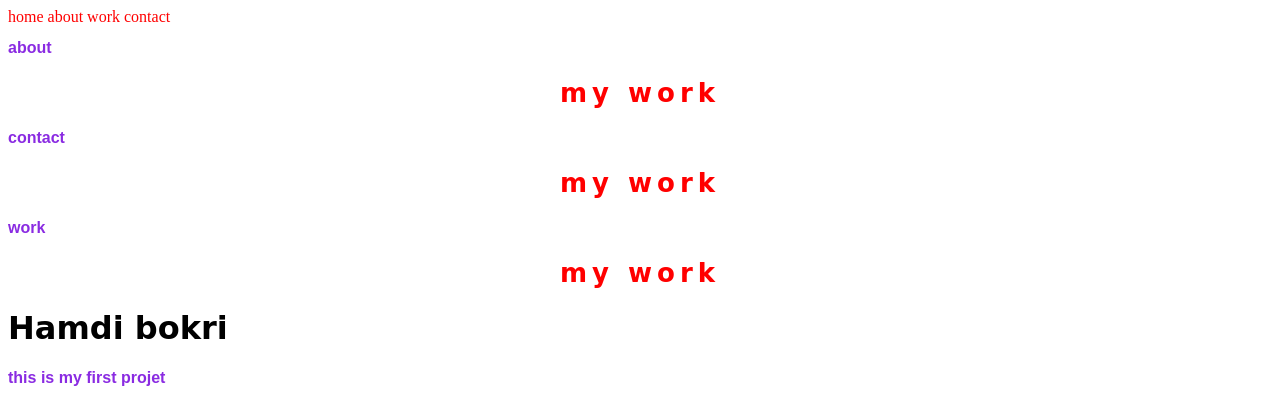
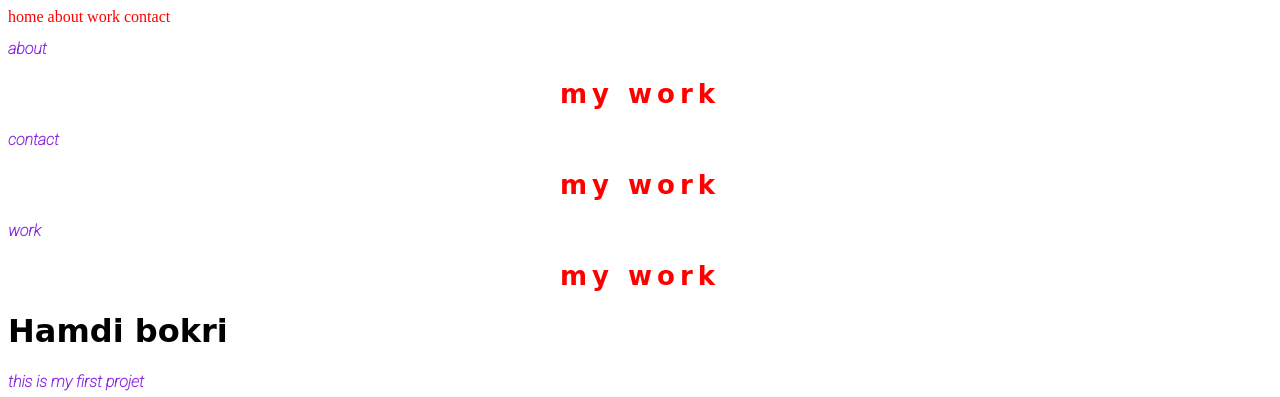
Before and after one commit to elbokrihamdi/htmlcheckpoint, a plain HTML site: page index.html in a window 1280 px wide. Shown: the top 397 px of the page. Drawn offline with Linux system fonts and the light colour scheme.

Commit message:
addig roboto

```diff
--- a/index.html
+++ b/index.html
@@ -5,6 +5,9 @@
     <meta name="viewport" content="width=device-width, initial-scale=1.0">
     <title>Document</title>
     <link rel="stylesheet" href="styles.css">
+    <link rel="preconnect" href="https://fonts.googleapis.com">
+<link rel="preconnect" href="https://fonts.gstatic.com" crossorigin>
+<link href="https://fonts.googleapis.com/css2?family=Roboto:ital,wght@1,100&display=swap" rel="stylesheet">
 </head>
 <body>
     <nav>
--- a/styles.css
+++ b/styles.css
@@ -15,7 +15,7 @@ p{
 }
 h2{
     color:blueviolet;
-    font-family: Arial, Helvetica, sans-serif;
+    font-family: 'Roboto', sans-serif;
     font-size: medium;
 }
 section{
@@ -49,10 +49,6 @@ table{
     margin-right: 250%;
     margin-left: 25%;
 }
-.{
-    padding: 0;
-    margin: 0;
-}
 a{
     text-decoration: none;
     color: red;
```
